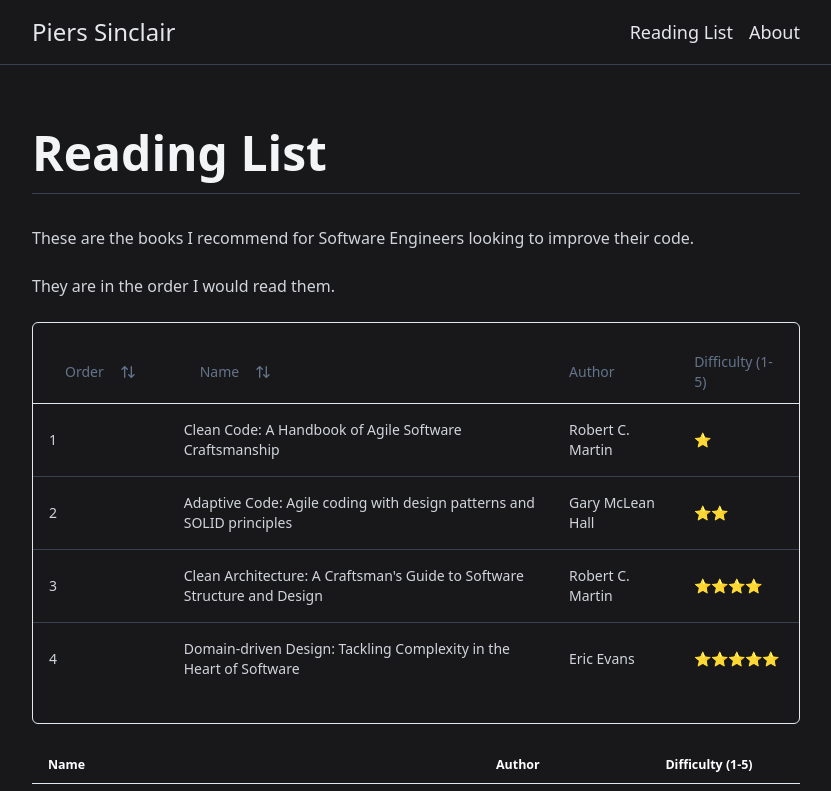
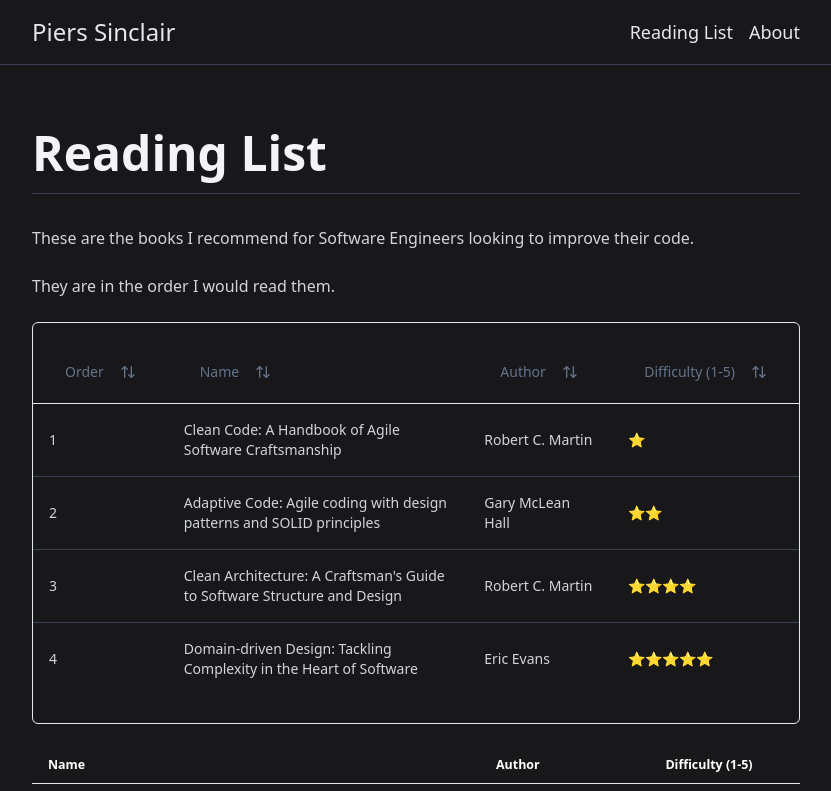
Before and after one commit to piers-sinclair/pierssinclair.github.io, a React (Vite) app: page /reading-list in a window 1280 px wide. Shown: the top 791 px of the page, without its empty margins (224-1055 px from the left). Built offline with nearby package versions, Linux system fonts and the light colour scheme.

Commit message:
make sortable button

```diff
--- /dev/null
+++ b/src/components/ui/sortable-header-button.tsx
@@ -0,0 +1,22 @@
+import React from 'react';
+import { Button } from './button';
+import { ArrowUpDown } from 'lucide-react';
+
+interface SortableHeaderButtonProps {
+  column: any;
+  title: string;
+}
+
+const SortableHeaderButton: React.FC<SortableHeaderButtonProps> = ({ column, title }) => {
+  return (
+    <Button
+      variant="ghost"
+      onClick={() => column.toggleSorting(column.getIsSorted() === "asc")}
+    >
+      {title}
+      <ArrowUpDown className="ml-2 h-4 w-4" />
+    </Button>
+  );
+};
+
+export default SortableHeaderButton;
--- a/src/pages/reading-list/ReadingList.tsx
+++ b/src/pages/reading-list/ReadingList.tsx
@@ -3,6 +3,7 @@
 import { DataTable } from "@/components/ui/data-table";
 import { ArrowUpDown } from "lucide-react"
 import { Button } from "@/components/ui/button";
+import SortableHeaderButton from "@/components/ui/sortable-header-button";
 
 export type Book = {
     order: number
@@ -14,39 +15,19 @@
 export const columns: ColumnDef<Book>[] = [
     {
         accessorKey: "order",
-        header:({ column }) => {
-            return (
-              <Button
-                variant="ghost"
-                onClick={() => column.toggleSorting(column.getIsSorted() === "asc")}
-              >
-                Order
-                <ArrowUpDown className="ml-2 h-4 w-4" />
-              </Button>
-            )
-          },
+        header: ({ column }) => <SortableHeaderButton column={column} title="Order" />,
     },
     {
         accessorKey: "name",
-        header: ({ column }) => {
-            return (
-              <Button
-                variant="ghost"
-                onClick={() => column.toggleSorting(column.getIsSorted() === "asc")}
-              >
-                Name
-                <ArrowUpDown className="ml-2 h-4 w-4" />
-              </Button>
-            )
-          },
+        header: ({ column }) => <SortableHeaderButton column={column} title="Name" />,
     },
     {
         accessorKey: "author",
-        header: "Author",
+        header: ({ column }) => <SortableHeaderButton column={column} title="Author" />,
     },
     {
         accessorKey: "difficulty",
-        header: "Difficulty (1-5)",
+        header: ({ column }) => <SortableHeaderButton column={column} title="Difficulty (1-5)" />,
     },
 ]
 
@@ -104,11 +85,11 @@
             <div className="prose prose-lg prose-invert max-w-none text-sm">
                 <div className="overflow-x-auto">
 
-                {data ? (
-            <DataTable columns={columns} data={data} />
-        ) : (
-            <p>Loading data...</p>
-        )}
+                    {data ? (
+                        <DataTable columns={columns} data={data} />
+                    ) : (
+                        <p>Loading data...</p>
+                    )}
                     <table className="min-w-full table-auto border-collapse">
                         <thead>
                             <tr>
```
